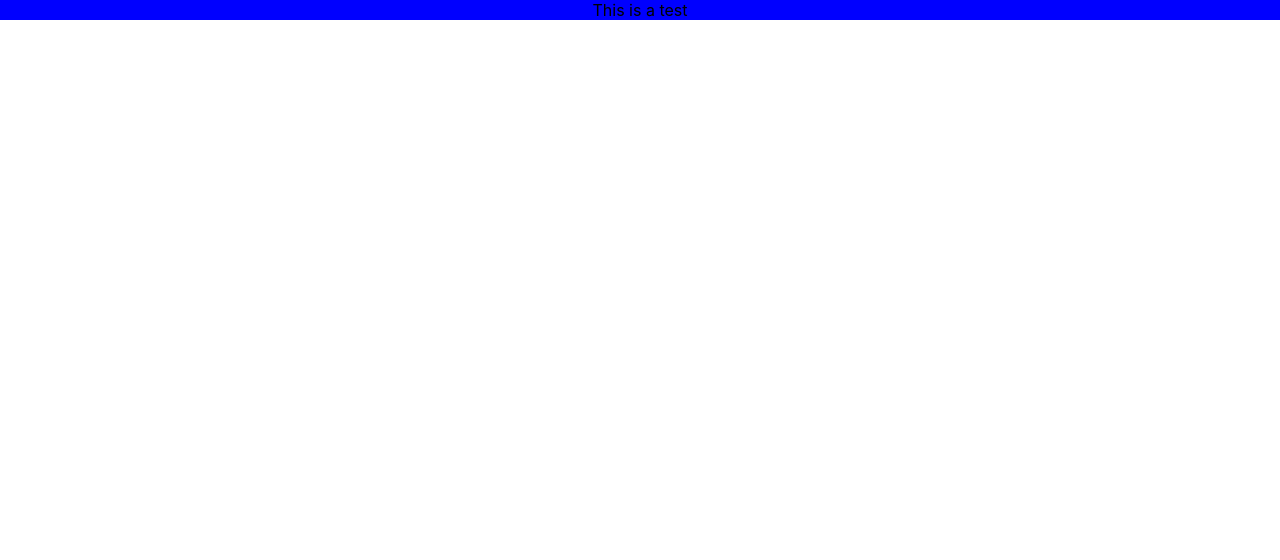
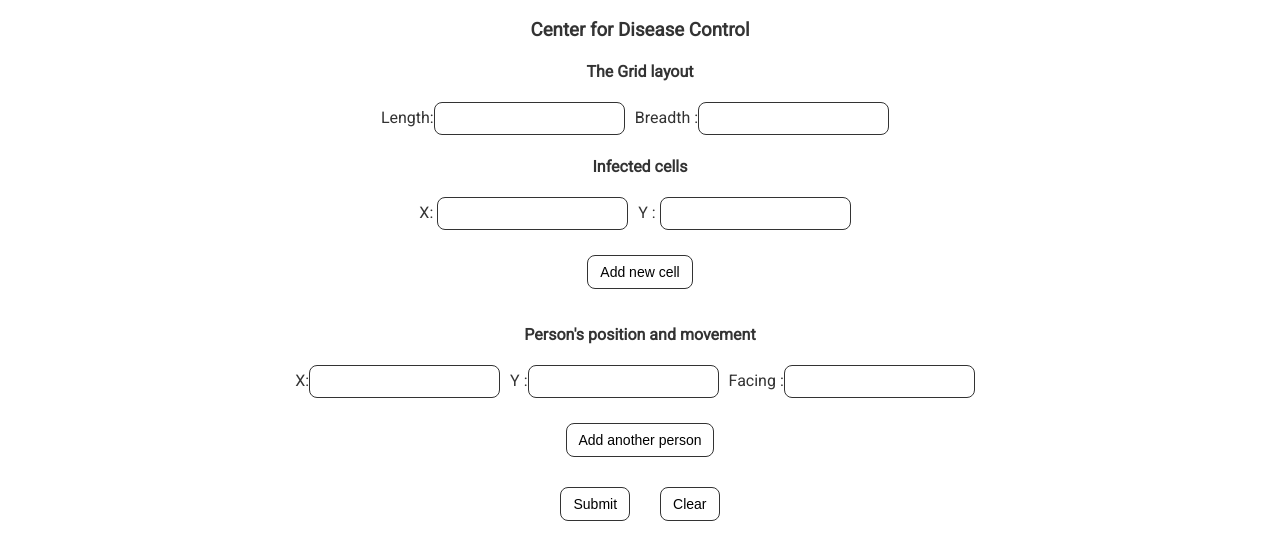
Before and after one commit to Vijendra-Achar/cdc-matrix, a React (Create React App) app: page / in a window 1280 px wide. Shown: the top 560 px of the page. Built offline with nearby package versions, Linux system fonts and the light colour scheme.

Commit message:
From handling is completed

```diff
--- a/src/App.js
+++ /dev/null
@@ -1,13 +0,0 @@
-import "./App.scss";
-
-function App() {
-  return (
-    <div className="App">
-      <header className="App-header">
-        <div className="child">This is a test</div>
-      </header>
-    </div>
-  );
-}
-
-export default App;
--- /dev/null
+++ b/src/App.jsx
@@ -0,0 +1,17 @@
+import "./App.scss";
+
+import InputForm from "./components/form";
+
+function App() {
+  return (
+    <div className="container">
+      <div>
+        <h3>Center for Disease Control</h3>
+
+        <InputForm />
+      </div>
+    </div>
+  );
+}
+
+export default App;
--- a/src/App.scss
+++ b/src/App.scss
@@ -1,7 +1,10 @@
-.App {
+.container {
+  width: 75vw;
+  margin: 0 auto;
+
+  display: flex;
+  align-items: center;
+  justify-content: center;
+
   text-align: center;
-
-  .child {
-    background-color: blue;
-  }
 }
--- /dev/null
+++ b/src/components/form/index.js
@@ -0,0 +1,157 @@
+import React, { useState } from "react";
+
+import "./styles.scss";
+
+import { Input, Button } from "../ui-components";
+
+const InputForm = () => {
+  const initialInfectedCell = { x: "", y: "" };
+  const initialInfectedPerson = { x: "", y: "", p: "" };
+  const initialGridLayout = { length: "", breadth: "" };
+
+  const [gridLayout, setGridLayout] = useState(initialGridLayout);
+
+  const [infectedCells, setInfectedCells] = useState([initialInfectedCell]);
+  const [infectedPeople, setInfectedPeople] = useState([initialInfectedPerson]);
+
+  const addNewField = (type) => {
+    if (type === "cell") {
+      setInfectedCells((prevState) => {
+        return [...prevState, { ...initialInfectedCell }];
+      });
+    } else if (type === "person") {
+      setInfectedPeople((prevState) => {
+        return [...prevState, { ...initialInfectedPerson }];
+      });
+    }
+  };
+
+  const handleFieldValueChange = (field, event, index) => {
+    const value = event?.target?.value;
+
+    switch (field) {
+      case "length":
+        setGridLayout((prevState) => {
+          return { ...prevState, length: value };
+        });
+        break;
+      case "breadth":
+        setGridLayout((prevState) => {
+          return { ...prevState, breadth: value };
+        });
+        break;
+      case "cellX":
+        const updatedXValue = editAndReturnNewArray(infectedCells, "x", value, index);
+        setInfectedCells(updatedXValue);
+        break;
+      case "cellY":
+        const updatedYValue = editAndReturnNewArray(infectedCells, "y", value, index);
+        setInfectedCells(updatedYValue);
+        break;
+      case "personX":
+        const updatedPXValue = editAndReturnNewArray(infectedPeople, "x", value, index);
+        setInfectedPeople(updatedPXValue);
+        break;
+      case "personY":
+        const updatedPYValue = editAndReturnNewArray(infectedPeople, "y", value, index);
+        setInfectedPeople(updatedPYValue);
+        break;
+      case "personP":
+        const updatedPPValue = editAndReturnNewArray(infectedPeople, "p", value, index);
+        setInfectedPeople(updatedPPValue);
+        break;
+    }
+  };
+
+  const editAndReturnNewArray = (array, key, value, index) => {
+    const arr = [...array];
+    const obj = arr[index];
+    obj[key] = value;
+    arr[index] = obj;
+    return arr;
+  };
+
+  const handleSubmit = () => {
+    const payload = {
+      grid: gridLayout,
+      infectedCells: infectedCells,
+      persons: infectedPeople,
+    };
+
+    console.log("The final payload -> ", payload);
+  };
+
+  const handleClear = () => {
+    setInfectedCells([initialInfectedCell]);
+    setInfectedPeople([initialInfectedPerson]);
+    setGridLayout(initialGridLayout);
+  };
+
+  return (
+    <div className="input">
+      <div className="grid">
+        <h4>The Grid layout</h4>
+
+        <div className="input-layout">
+          <span>
+            Length:
+            <Input value={gridLayout?.length} onChange={(e) => handleFieldValueChange("length", e)} type="number" />
+          </span>
+          <span>
+            Breadth :
+            <Input value={gridLayout?.breadth} onChange={(e) => handleFieldValueChange("breadth", e)} type="number" />
+          </span>
+        </div>
+      </div>
+
+      <div>
+        <h4>Infected cells</h4>
+
+        {infectedCells?.map((cell, index) => {
+          return (
+            <div key={index} className="input-layout">
+              <span>
+                X: <Input value={cell?.x} onChange={(e) => handleFieldValueChange("cellX", e, index)} type="number" />
+              </span>
+              <span>
+                Y : <Input value={cell?.y} onChange={(e) => handleFieldValueChange("cellY", e, index)} type="number" />
+              </span>
+            </div>
+          );
+        })}
+
+        <Button onClick={() => addNewField("cell")} label="Add new cell" />
+      </div>
+
+      <div>
+        <h4>Person's position and movement</h4>
+
+        {infectedPeople.map((person, index) => {
+          return (
+            <div key={index} className="input-layout">
+              <span>
+                X:
+                <Input value={person?.x} onChange={(e) => handleFieldValueChange("personX", e, index)} type="number" />
+              </span>
+              <span>
+                Y :
+                <Input value={person?.y} onChange={(e) => handleFieldValueChange("personY", e, index)} type="number" />
+              </span>
+              <span>
+                Facing :
+                <Input value={person?.p} onChange={(e) => handleFieldValueChange("personP", e, index)} type="Text" />
+              </span>
+            </div>
+          );
+        })}
+
+        <Button onClick={() => addNewField("person")} label="Add another person" />
+      </div>
+
+      <Button onClick={handleSubmit} label="Submit" />
+      <Button onClick={handleClear} label="Clear" />
+    </div>
+  );
+};
+
+export default InputForm;
--- /dev/null
+++ b/src/components/form/styles.scss
@@ -0,0 +1,6 @@
+.input-layout {
+  margin: 10px 0;
+  span {
+    margin: 0 10px 0 0;
+  }
+}
--- /dev/null
+++ b/src/components/ui-components/button/index.jsx
@@ -0,0 +1,12 @@
+import React from "react";
+import "./styles.scss";
+
+const Button = ({ label, ...props }) => {
+  return (
+    <button {...props} className="custom-button">
+      {label}
+    </button>
+  );
+};
+
+export default Button;
--- /dev/null
+++ b/src/components/ui-components/button/styles.scss
@@ -0,0 +1,19 @@
+.custom-button {
+  padding: 8px 12px;
+
+  border: none;
+  outline: none;
+  cursor: pointer;
+  margin: 15px;
+  font-size: 14px;
+  border-radius: 8px;
+  background-color: var(--white-color);
+  border: 1px solid var(--black-color);
+
+  transition: all 0.3s;
+
+  &:hover {
+    background-color: var(--black-color);
+    color: var(--white-color);
+  }
+}
--- /dev/null
+++ b/src/components/ui-components/index.js
@@ -0,0 +1,4 @@
+import Button from "./button";
+import Input from "./input";
+
+export { Button, Input };
--- /dev/null
+++ b/src/components/ui-components/input/index.jsx
@@ -0,0 +1,8 @@
+import React from "react";
+import "./styles.scss";
+
+const Input = ({ ...props }) => {
+  return <input {...props} className="input-box" />;
+};
+
+export default Input;
--- /dev/null
+++ b/src/components/ui-components/input/styles.scss
@@ -0,0 +1,6 @@
+.input-box {
+  padding: 8px 6px;
+  border-radius: 8px;
+  border: 1px solid var(--black-color);
+  outline: none;
+}
--- a/src/index.scss
+++ b/src/index.scss
@@ -1,13 +1,14 @@
+@import url("https://fonts.googleapis.com/css2?family=Roboto&display=swap");
+
+:root {
+  --black-color: #333333;
+  --white-color: #ffffff;
+}
+
 body {
   margin: 0;
-  font-family: -apple-system, BlinkMacSystemFont, 'Segoe UI', 'Roboto', 'Oxygen',
-    'Ubuntu', 'Cantarell', 'Fira Sans', 'Droid Sans', 'Helvetica Neue',
-    sans-serif;
+  font-family: "Roboto", sans-serif;
+  color: var(--black-color);
   -webkit-font-smoothing: antialiased;
   -moz-osx-font-smoothing: grayscale;
 }
-
-code {
-  font-family: source-code-pro, Menlo, Monaco, Consolas, 'Courier New',
-    monospace;
-}
```
